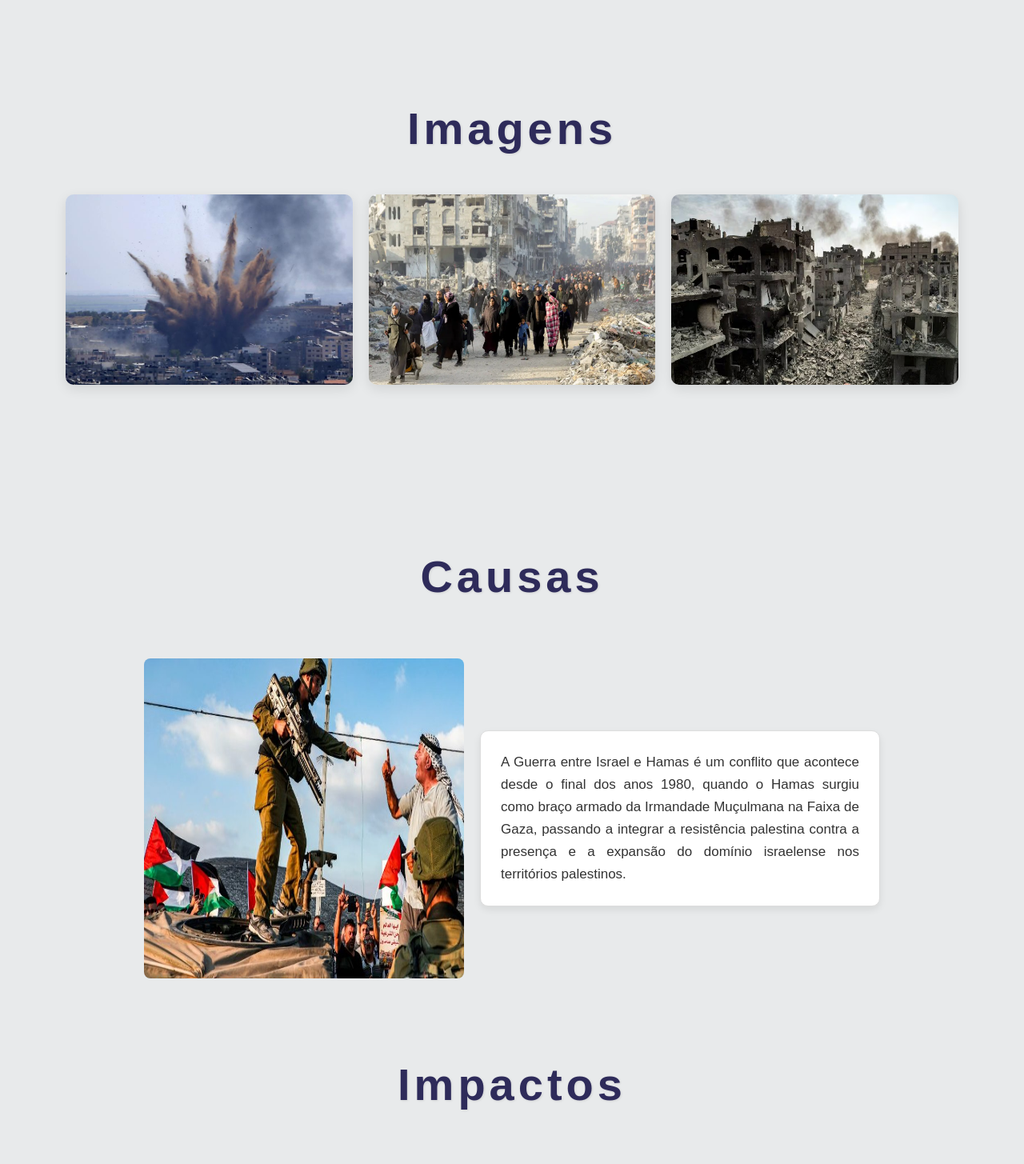
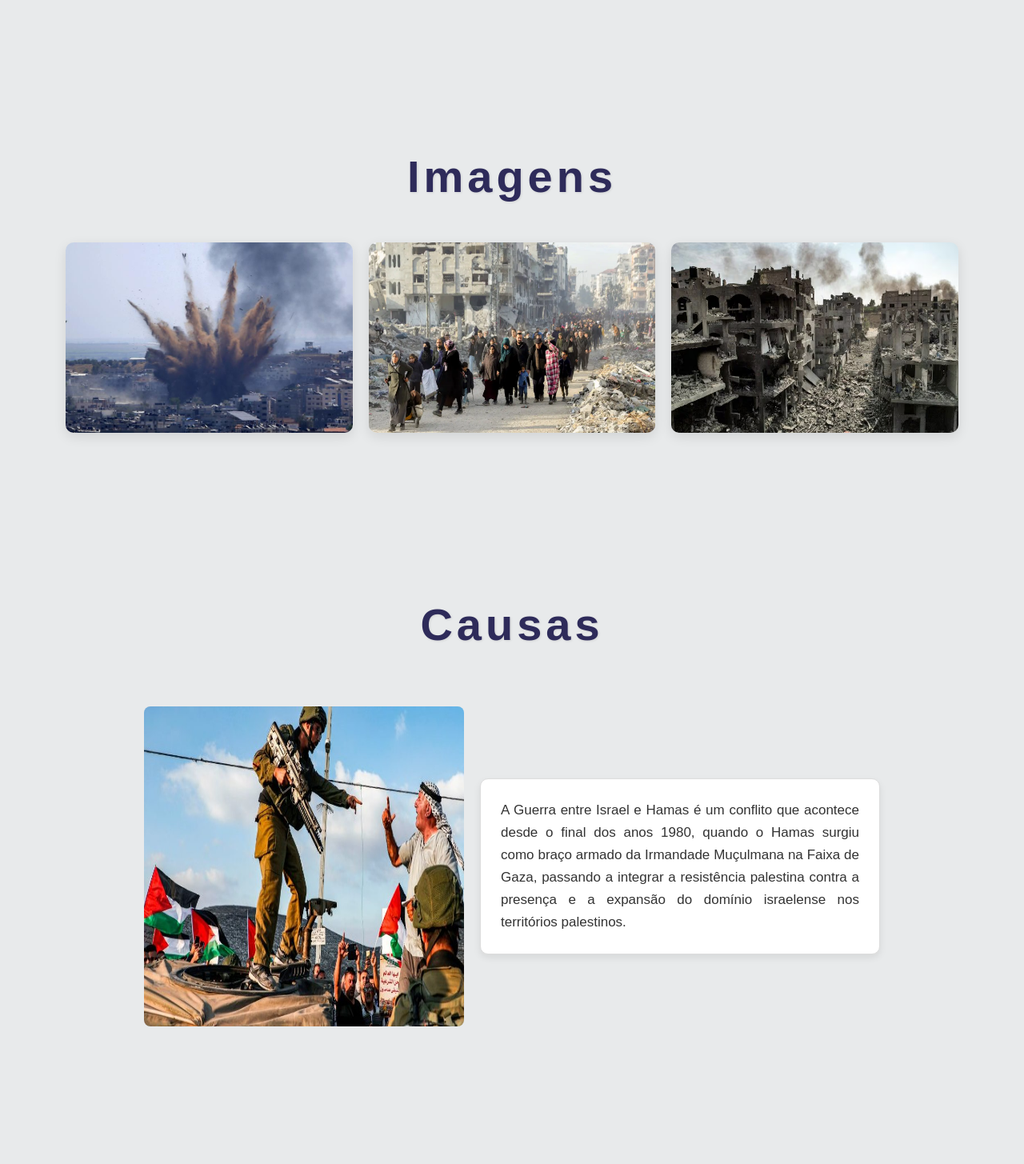
Before and after one commit to kauan-math/Kauan-Samuel-atvd2, a React (Vite) app: page / in a window 1280 px wide. Shown: the part 602-2057 px from the top of the page at 80% size. Built offline with nearby package versions, Linux system fonts and the light colour scheme.

Commit message:
Add files via upload

```diff
--- a/src/App.module.css
+++ b/src/App.module.css
@@ -186,6 +186,7 @@ html {
 }
 
 .s2 {
+
     background-color: #e8eaeb;
     padding: 50px 20px;
     display: flex;
@@ -195,6 +196,7 @@ html {
 }
 
 .tecTitle {
+    padding-top: 100px;
     color: var(--secondary-color);
     font-size: 48px;
     font-weight: 800;
@@ -226,6 +228,7 @@ html {
 }
 
 .s2 h2 {
+    padding-top: 60px;
     color: #2e2b5a;
     font-size: 56px;
     letter-spacing: 5px;
@@ -249,6 +252,7 @@ html {
 }
 
 .s3 h2 {
+    padding-top: 60px;
     color: #2e2b5a;
     font-size: 56px;
     letter-spacing: 5px;
@@ -271,6 +275,7 @@ html {
 }
 
 .s4 h2 {
+    padding-top: 60px;
     color: #2e2b5a;
     font-size: 56px;
     letter-spacing: 5px;
@@ -305,6 +310,7 @@ html {
 }
 
 .s5 h2 {
+    padding-top: 60px;
     color: #2e2b5a;
     font-size: 56px;
     letter-spacing: 5px;
@@ -325,6 +331,7 @@ html {
 }
 
 .s6 h2 {
+    padding-top: 60px;
     color: #2e2b5a;
     text-align: center;
     align-items: center;
```
